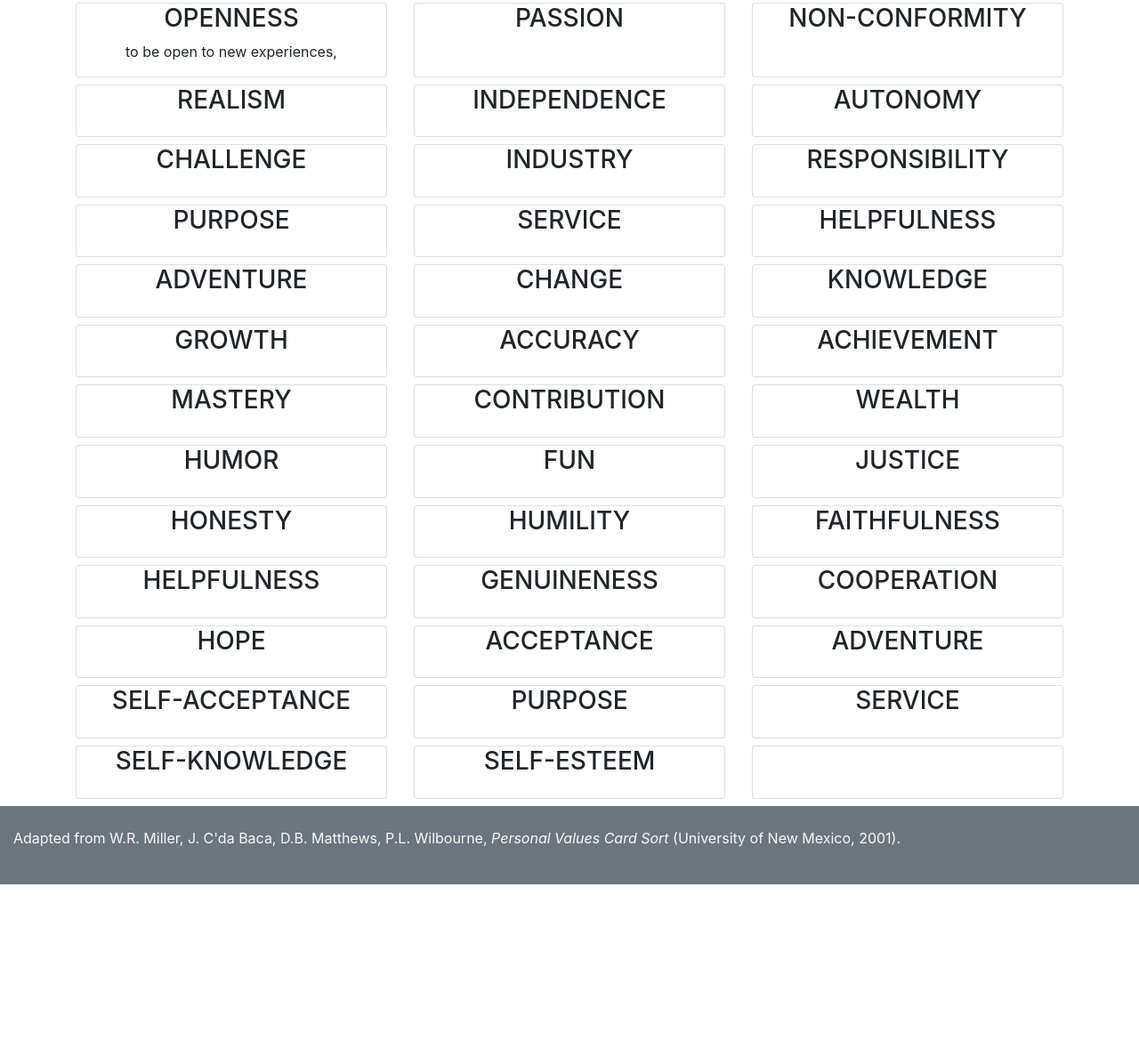
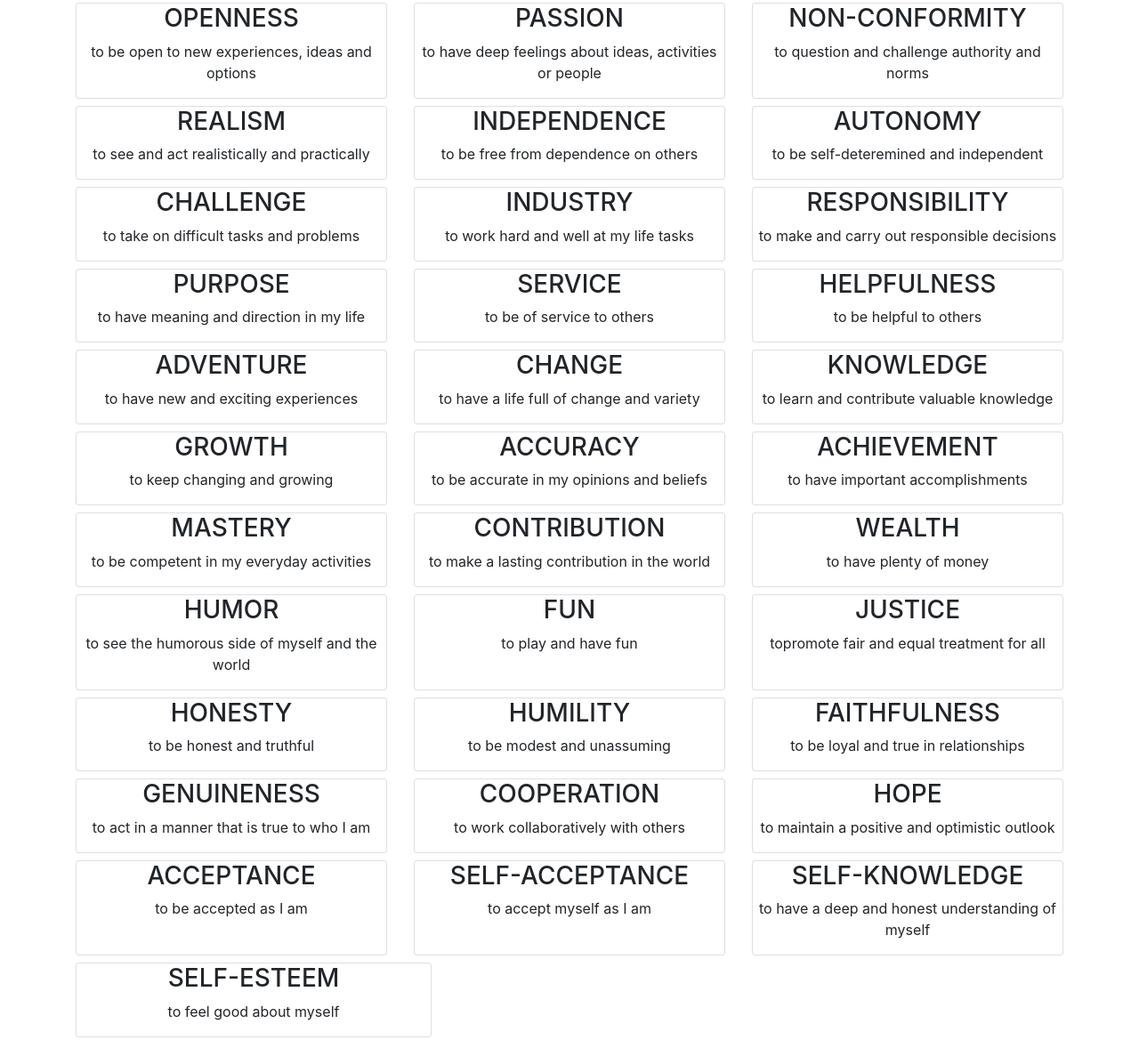
Before and after one commit to scarlet-lettered/values, a plain HTML site: page index.html in a window 1280 px wide. Shown: the part 1787-2956 px from the top of the page at 89% size. Before the commit the page ends 2781 px from the top, so only its background shows below. Drawn offline with nearby package versions, Linux system fonts and the light colour scheme.

Commit message:
paras completed

```diff
--- a/index.html
+++ b/index.html
@@ -182,7 +182,7 @@
           </div>
           <div class="card mb-2">
             <h3 class="text-center">GENEROSITY</h3>
-            <p class="text-center">to accept and respect those who differ from me</p>
+            <p class="text-center">to give what I have to others</p>
           </div>
           <div class="card mb-2">
             <h3 class="text-center">ROMANCE</h3>
@@ -246,159 +246,139 @@
           </div>
           <div class="card mb-2">
             <h3 class="text-center">OPENNESS</h3>
-            <p class="text-center">to be open to new experiences,</p>
+            <p class="text-center">to be open to new experiences, ideas and options</p>
           </div>
           <div class="card mb-2">
             <h3 class="text-center">PASSION</h3>
-            <p class="text-center"></p>
+            <p class="text-center">to have deep feelings about ideas, activities or people</p>
           </div>
           <div class="card mb-2">
             <h3 class="text-center">NON-CONFORMITY</h3>
-            <p class="text-center"></p>
+            <p class="text-center">to question and challenge authority and norms</p>
           </div>
           <div class="card mb-2">
             <h3 class="text-center">REALISM</h3>
-            <p class="text-center"></p>
+            <p class="text-center">to see and act realistically and practically</p>
           </div>
           <div class="card mb-2">
             <h3 class="text-center">INDEPENDENCE</h3>
-            <p class="text-center"></p>
+            <p class="text-center">to be free from dependence on others</p>
           </div>
           <div class="card mb-2">
             <h3 class="text-center">AUTONOMY</h3>
-            <p class="text-center"></p>
+            <p class="text-center">to be self-deteremined and independent</p>
           </div>
           <div class="card mb-2">
             <h3 class="text-center">CHALLENGE</h3>
-            <p class="text-center"></p>
+            <p class="text-center">to take on difficult tasks and problems</p>
           </div>
           <div class="card mb-2">
             <h3 class="text-center">INDUSTRY</h3>
-            <p class="text-center"></p>
+            <p class="text-center">to work hard and well at my life tasks</p>
           </div>
           <div class="card mb-2">
             <h3 class="text-center">RESPONSIBILITY</h3>
-            <p class="text-center"></p>
+            <p class="text-center">to make and carry out responsible decisions</p>
           </div>
           <div class="card mb-2">
             <h3 class="text-center">PURPOSE</h3>
-            <p class="text-center"></p>
+            <p class="text-center">to have meaning and direction in my life</p>
           </div>
           <div class="card mb-2">
             <h3 class="text-center">SERVICE</h3>
-            <p class="text-center"></p>
+            <p class="text-center">to be of service to others</p>
           </div>
           <div class="card mb-2">
             <h3 class="text-center">HELPFULNESS</h3>
-            <p class="text-center"></p>
+            <p class="text-center">to be helpful to others</p>
           </div>
           <div class="card mb-2">
             <h3 class="text-center">ADVENTURE</h3>
-            <p class="text-center"></p>
+            <p class="text-center">to have new and exciting experiences</p>
           </div>
           <div class="card mb-2">
             <h3 class="text-center">CHANGE</h3>
-            <p class="text-center"></p>
+            <p class="text-center">to have a life full of change and variety</p>
           </div>
           <div class="card mb-2">
             <h3 class="text-center">KNOWLEDGE</h3>
-            <p class="text-center"></p>
+            <p class="text-center">to learn and contribute valuable knowledge</p>
           </div>
           <div class="card mb-2">
             <h3 class="text-center">GROWTH</h3>
-            <p class="text-center"></p>
+            <p class="text-center">to keep changing and growing</p>
           </div>
           <div class="card mb-2">
             <h3 class="text-center">ACCURACY</h3>
-            <p class="text-center"></p>
+            <p class="text-center">to be accurate in my opinions and beliefs</p>
           </div>
           <div class="card mb-2">
             <h3 class="text-center">ACHIEVEMENT</h3>
-            <p class="text-center"></p>
+            <p class="text-center">to have important accomplishments</p>
           </div>
           <div class="card mb-2">
             <h3 class="text-center">MASTERY</h3>
-            <p class="text-center"></p>
+            <p class="text-center">to be competent in my everyday activities</p>
           </div>
           <div class="card mb-2">
             <h3 class="text-center">CONTRIBUTION</h3>
-            <p class="text-center"></p>
+            <p class="text-center">to make a lasting contribution in the world</p>
           </div>
           <div class="card mb-2">
             <h3 class="text-center">WEALTH</h3>
-            <p class="text-center"></p>
+            <p class="text-center">to have plenty of money</p>
           </div>
           <div class="card mb-2">
             <h3 class="text-center">HUMOR</h3>
-            <p class="text-center"></p>
+            <p class="text-center">to see the humorous side of myself and the world</p>
           </div>
           <div class="card mb-2">
             <h3 class="text-center">FUN</h3>
-            <p class="text-center"></p>
+            <p class="text-center">to play and have fun</p>
           </div>
           <div class="card mb-2">
             <h3 class="text-center">JUSTICE</h3>
-            <p class="text-center"></p>
+            <p class="text-center">topromote fair and equal treatment for all</p>
           </div>
           <div class="card mb-2">
             <h3 class="text-center">HONESTY</h3>
-            <p class="text-center"></p>
+            <p class="text-center">to be honest and truthful</p>
           </div>
           <div class="card mb-2">
             <h3 class="text-center">HUMILITY</h3>
-            <p class="text-center"></p>
+            <p class="text-center">to be modest and unassuming</p>
           </div>
           <div class="card mb-2">
             <h3 class="text-center">FAITHFULNESS</h3>
-            <p class="text-center"></p>
-          </div>
-          <div class="card mb-2">
-            <h3 class="text-center">HELPFULNESS</h3>
-            <p class="text-center"></p>
+            <p class="text-center">to be loyal and true in relationships</p>
           </div>
           <div class="card mb-2">
             <h3 class="text-center">GENUINENESS</h3>
-            <p class="text-center"></p>
+            <p class="text-center">to act in a manner that is true to who I am</p>
           </div>
           <div class="card mb-2">
             <h3 class="text-center">COOPERATION</h3>
-            <p class="text-center"></p>
+            <p class="text-center">to work collaboratively with others</p>
           </div>
           <div class="card mb-2">
             <h3 class="text-center">HOPE</h3>
-            <p class="text-center"></p>
+            <p class="text-center">to maintain a positive and optimistic outlook</p>
           </div>
           <div class="card mb-2">
             <h3 class="text-center">ACCEPTANCE</h3>
-            <p class="text-center"></p>
-          </div>
-          <div class="card mb-2">
-            <h3 class="text-center">ADVENTURE</h3>
-            <p class="text-center"></p>
+            <p class="text-center">to be accepted as I am</p>
           </div>
           <div class="card mb-2">
             <h3 class="text-center">SELF-ACCEPTANCE</h3>
-            <p class="text-center"></p>
-          </div>
-          <div class="card mb-2">
-            <h3 class="text-center">PURPOSE</h3>
-            <p class="text-center"></p>
-          </div>
-          <div class="card mb-2">
-            <h3 class="text-center">SERVICE</h3>
-            <p class="text-center"></p>
+            <p class="text-center">to accept myself as I am</p>
           </div>
           <div class="card mb-2">
             <h3 class="text-center">SELF-KNOWLEDGE</h3>
-            <p class="text-center"></p>
+            <p class="text-center">to have a deep and honest understanding of myself</p>
           </div>
           <div class="card mb-2">
             <h3 class="text-center">SELF-ESTEEM</h3>
-            <p class="text-center"></p>
-          </div>
-          <div class="card mb-2">
-            <h3 class="text-center"></h3>
-            <p class="text-center"></p>
+            <p class="text-center">to feel good about myself</p>
           </div>
         </div>
       </section>
@@ -406,7 +386,7 @@
     <!-- END MAIN -->
 
     <!-- FOOTER -->
-    <footer class="container-fluid bg-secondary text-light"><br><p>Adapted from W.R. Miller, J. C'da Baca, D.B. Matthews, P.L. Wilbourne, <em>Personal Values Card Sort</em> (University of New Mexico, 2001).</p><br></footer>
+    <footer class="container-fluid bg-secondary text-light"><br><p>Adapted from W.R. Miller, J. C'da Baca, D.B. Matthews, P.L. Wilbourne, <em>Personal Values Card Sort</em> (University of New Mexico, 2001).</p></footer>
     <!-- END FOOTER -->
 
     <!-- SCRIPTS -->
```
